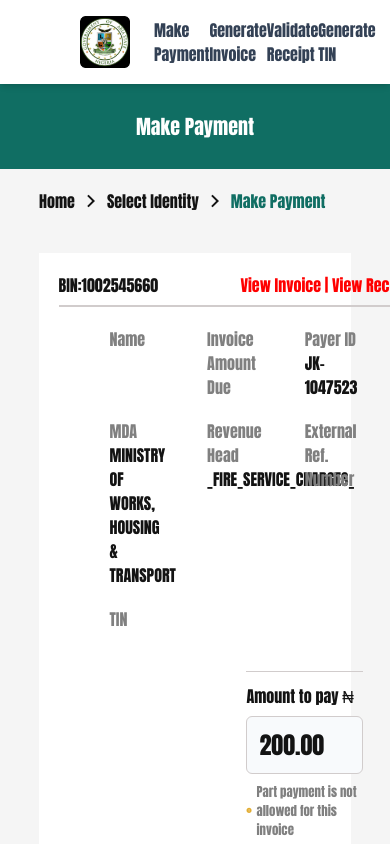
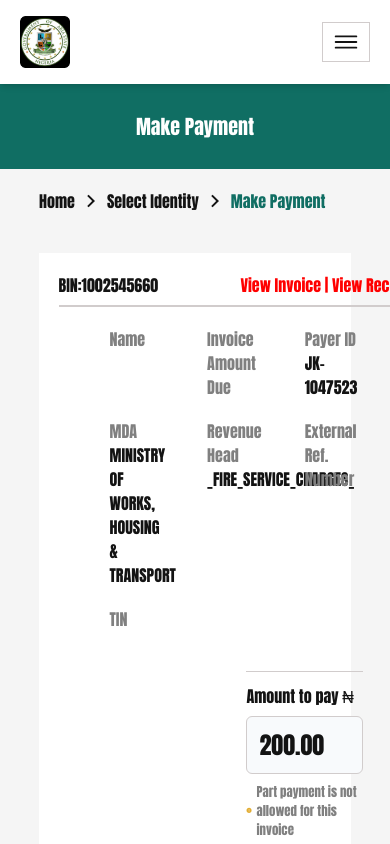
Before and after one commit to EnechukwuChibuike/smartairs-landing, a React (Vite) app: page /smartairs-landing/makepayment in a window 390 px wide. Shown: the top 844 px of the page. Built offline with nearby package versions, Linux system fonts and the light colour scheme; the HTML template or start-up script is replaced by a standard one.

Commit message:
responsive searchforbin

```diff
--- a/src/App.css
+++ b/src/App.css
@@ -3,11 +3,11 @@
 }
 
 .header {
-  @apply flex justify-between px-20 items-center h-[10vh] fixed w-screen shadow-md bg-white;
+  @apply flex justify-between px-5 sm:px-10 md:px-20 items-center h-[10vh] fixed w-screen shadow-md bg-white;
 }
 
 .nav {
-  @apply flex justify-between w-[40vw] items-center text-slate-700;
+  @apply md:flex grid top-[10vh] transition-all overflow-y-hidden gap-5 pl-5 sm:pl-10 md:pl-0 md:bg-transparent bg-white w-full left-0 shadow-md md:shadow-none md:justify-between md:w-[40vw] absolute md:static md:items-center text-slate-700;
 }
 
 .subheader {
--- a/src/components/Header.jsx
+++ b/src/components/Header.jsx
@@ -1,7 +1,15 @@
+import { useState } from "react";
+
 import { Link, NavLink } from "react-router-dom";
 import Logo from "../assets/Logo.png";
+import { IoMenuOutline } from "react-icons/io5";
 
 export default function Header() {
+  const [showNav, setShowNav] = useState("h-0");
+
+  const handleClick = () => {
+    showNav === "h-0" ? setShowNav("h-fit py-5") : setShowNav("h-0");
+  };
   return (
     <header className="header">
       {/* Logo */}
@@ -10,7 +18,7 @@ export default function Header() {
       </Link>
 
       {/* Navigators */}
-      <nav className="nav">
+      <nav className={`nav ${showNav} md:h-fit`}>
         <NavLink to="/smartairs-landing">Make Payment</NavLink>
         <NavLink to="/smartairs-landing/generateinvoice">
           Generate Invoice
@@ -20,6 +28,13 @@ export default function Header() {
         </NavLink>
         <NavLink to="/smartairs-landing/registertin">Generate TIN</NavLink>
       </nav>
+
+      <div
+        className="py-1 px-2 border-one border-gray md:hidden"
+        onClick={handleClick}
+      >
+        <IoMenuOutline className=" text-3xl text-dark" />
+      </div>
     </header>
   );
 }
--- a/src/pages/SearchForBin.jsx
+++ b/src/pages/SearchForBin.jsx
@@ -28,7 +28,7 @@ export default function SearchForBin() {
           <Link to="/smartairs-landing" className=" text-black">
             Home
           </Link>
-          <div className="w-[80vw] mt-10 bg-white h-[30vh] flex justify-center items-center">
+          <div className="w-screen sm:w-[90vw] md:w-[80vw] mt-10 bg-white h-[30vh] flex justify-center items-center">
             <form className="grid gap-3">
               <p className="flex items-center space-x-2">
                 <strong className="text-black">
@@ -58,13 +58,13 @@ export default function SearchForBin() {
 
               <div className="border-gray border-one p-[1px] h-[10vh] w-fit">
                 <input
-                  className="bg-[#F4F4F4] h-full w-[35vw] pl-2 outline-none"
+                  className="bg-[#F4F4F4] h-full w-[65vw] sm:w-[60vw] md:w-[35vw] pl-2 outline-none"
                   type="text"
                   placeholder="Enter BIN"
                   required
                 />
                 <button
-                  className="rounded-none bg-[#e2ad33] h-full w-32 text-black font-[900] border-none"
+                  className="rounded-none bg-[#e2ad33] h-full w-[25vw] md:w-32 text-black font-[900] border-none"
                   onClick={handleClick}
                 >
                   Enter
```
